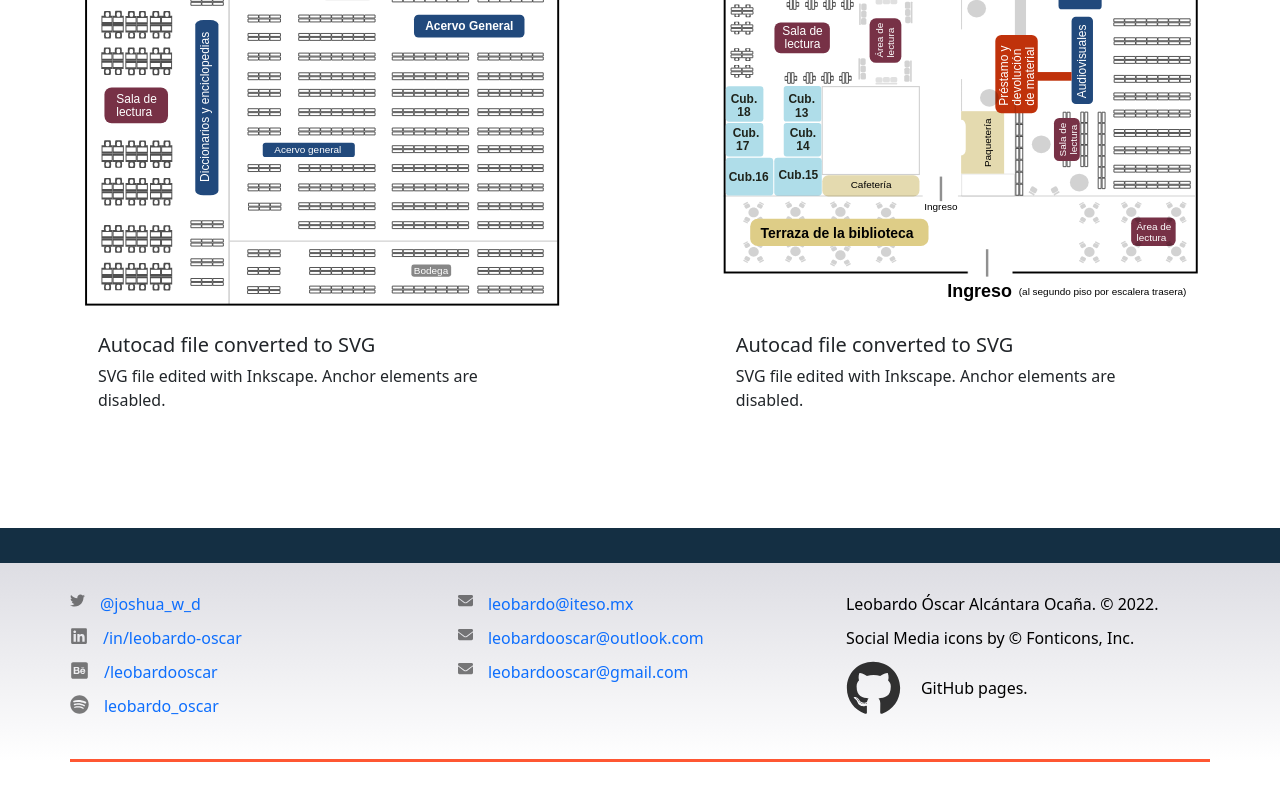
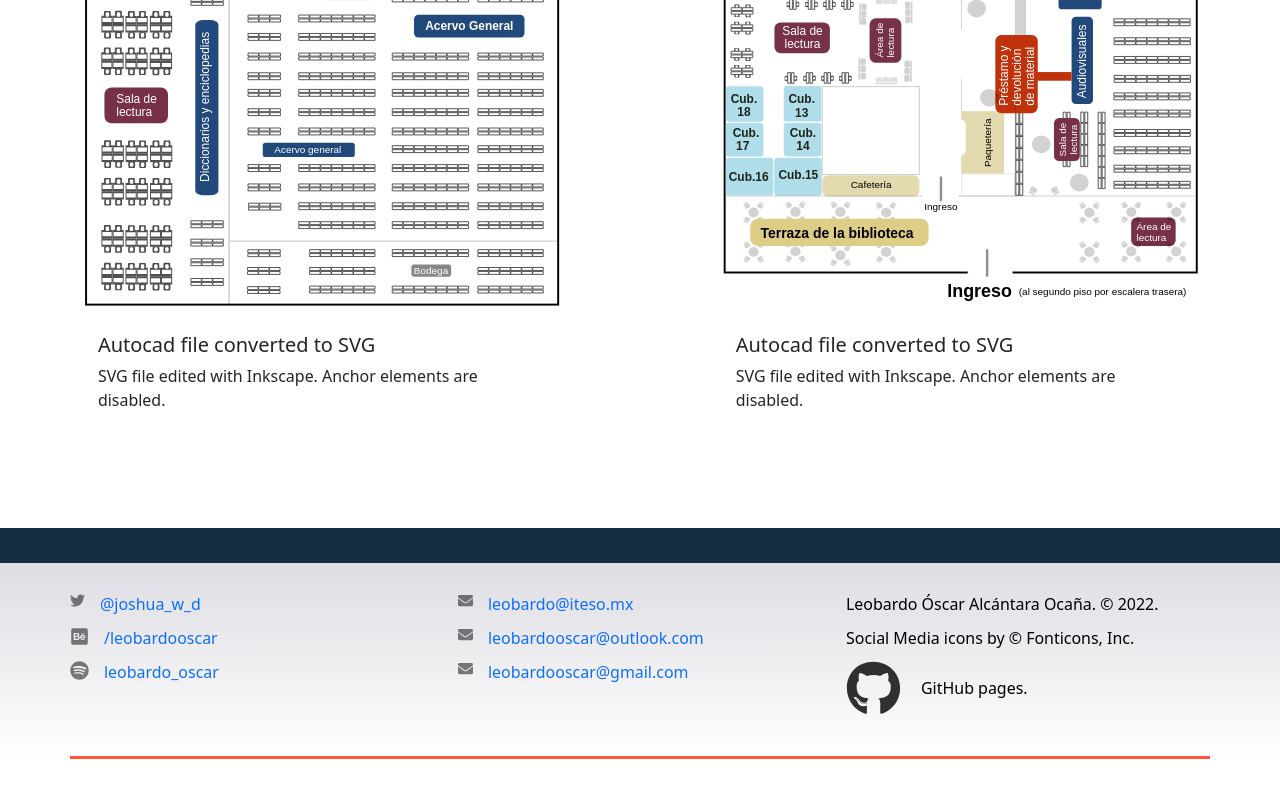
Before and after one commit to leobardooscar/portfolio, a plain HTML site: page svg.html in a window 1280 px wide. Shown: the part 1031-1831 px from the top of the page. Drawn offline with nearby package versions, Linux system fonts and the light colour scheme.

Commit message:
Update svg.html

```diff
--- a/svg.html
+++ b/svg.html
@@ -197,7 +197,8 @@
              <ul>
 
               <li><object data="css/fonts_awesome/twitter-brands.svg" width="15" height="15"> </object><a href="https://twitter.com/joshua_w_d"> @joshua_w_d </a></li>
-              <li><object data="css/fonts_awesome/linkedin-brands.svg" width="18" height="18"> </object><a href="https://www.linkedin.com/in/leobardo-oscar/"> /in/leobardo-oscar</a></li>
+
+             <!-- <li><object data="css/fonts_awesome/linkedin-brands.svg" width="18" height="18"> </object><a href="https://www.linkedin.com/in/leobardo-oscar/"> /in/leobardo-oscar</a></li> -->
               <li><object data="css/fonts_awesome/behance-square-brands.svg" width="19" height="19"> </object><a href="https://www.behance.net/leobardooscar"> /leobardooscar</a></li>
               <li><object data="css/fonts_awesome/spotify-brands.svg" width="19" height="19"> </object>
                 <a href="https://open.spotify.com/?_ga=2.221685208.1342719484.1640581081-842602508.1638219137">leobardo_oscar</a>
```
